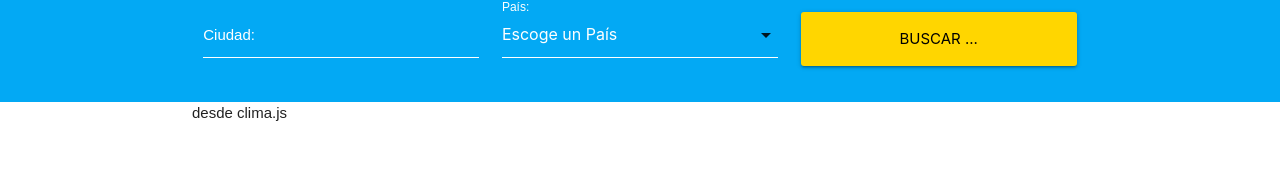
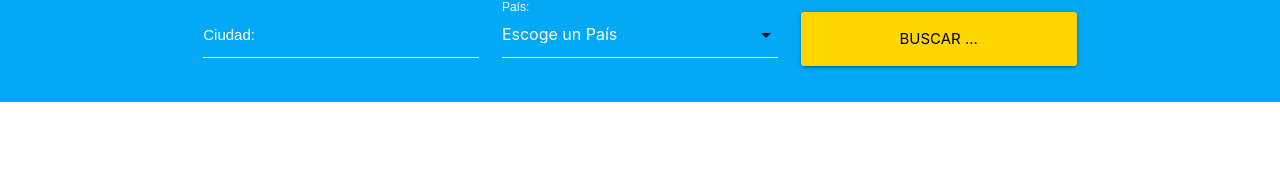
Before and after one commit to Ricuesta86/clima-reactjs, a React (Create React App) app: page / in a window 1280 px wide. Shown: the part 112-300 px from the top of the page. Built offline with nearby package versions, Linux system fonts and the light colour scheme.

Commit message:
Mostrando resultados en el componente clima

```diff
--- a/src/componentes/Clima.js
+++ b/src/componentes/Clima.js
@@ -2,13 +2,25 @@ import React, { Component } from 'react';
 
 class Clima extends Component {
 
+    mostraResultado=()=>{
+
+        const {name, weather, main}=this.props.resultado;
+
+        if( !name || !weather || !main)
+            return null;
+
+        return(
+            <h1>{name}</h1>
+        );
+    }
+
     render() {
 
-        console.log(this.props.resultado);
+        console.log(this.props.resultado );
 
         return (
             <div className="container">
-                desde clima.js
+                {this.mostraResultado()}
             </div>
         );
     }
```
